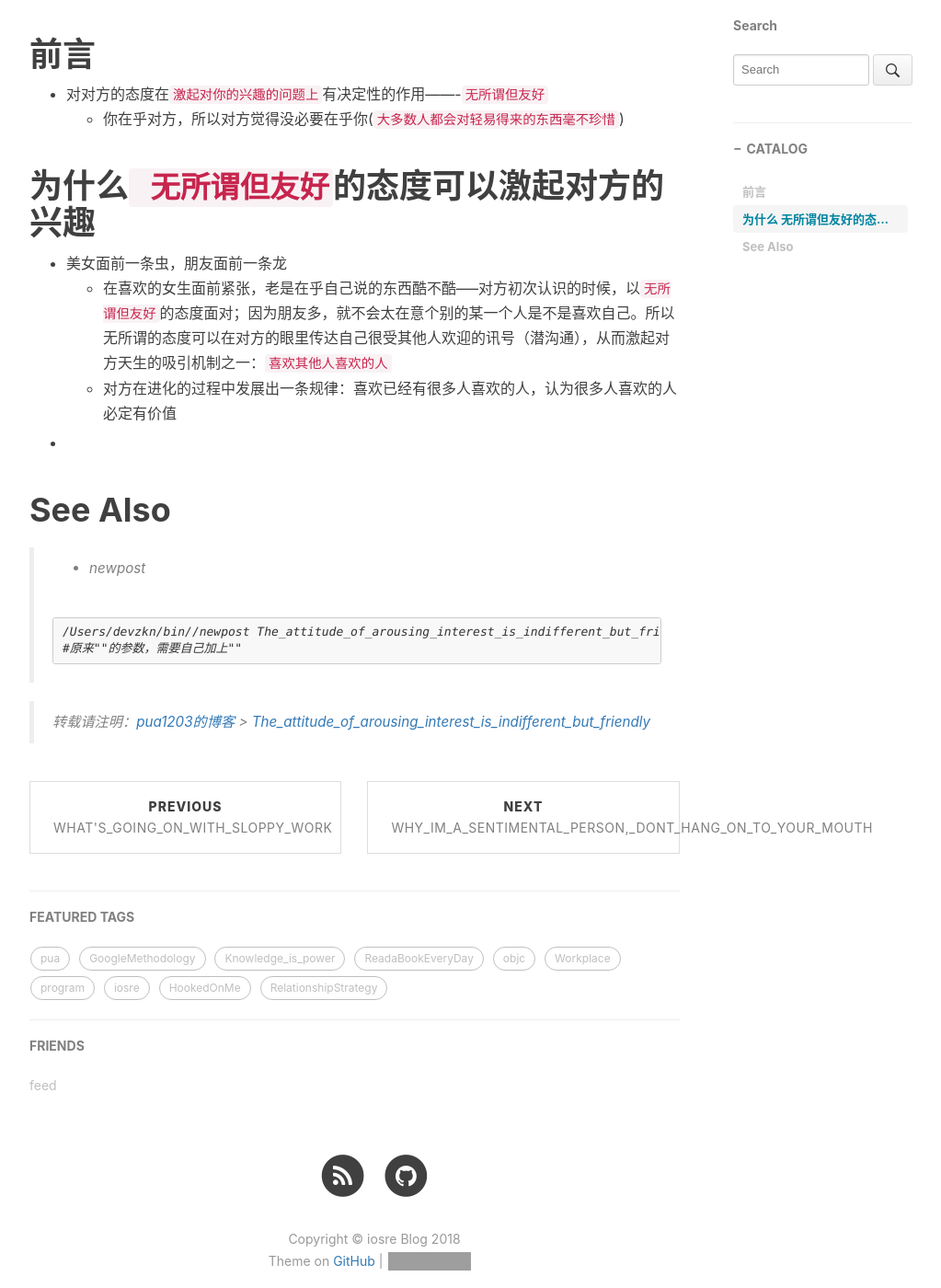
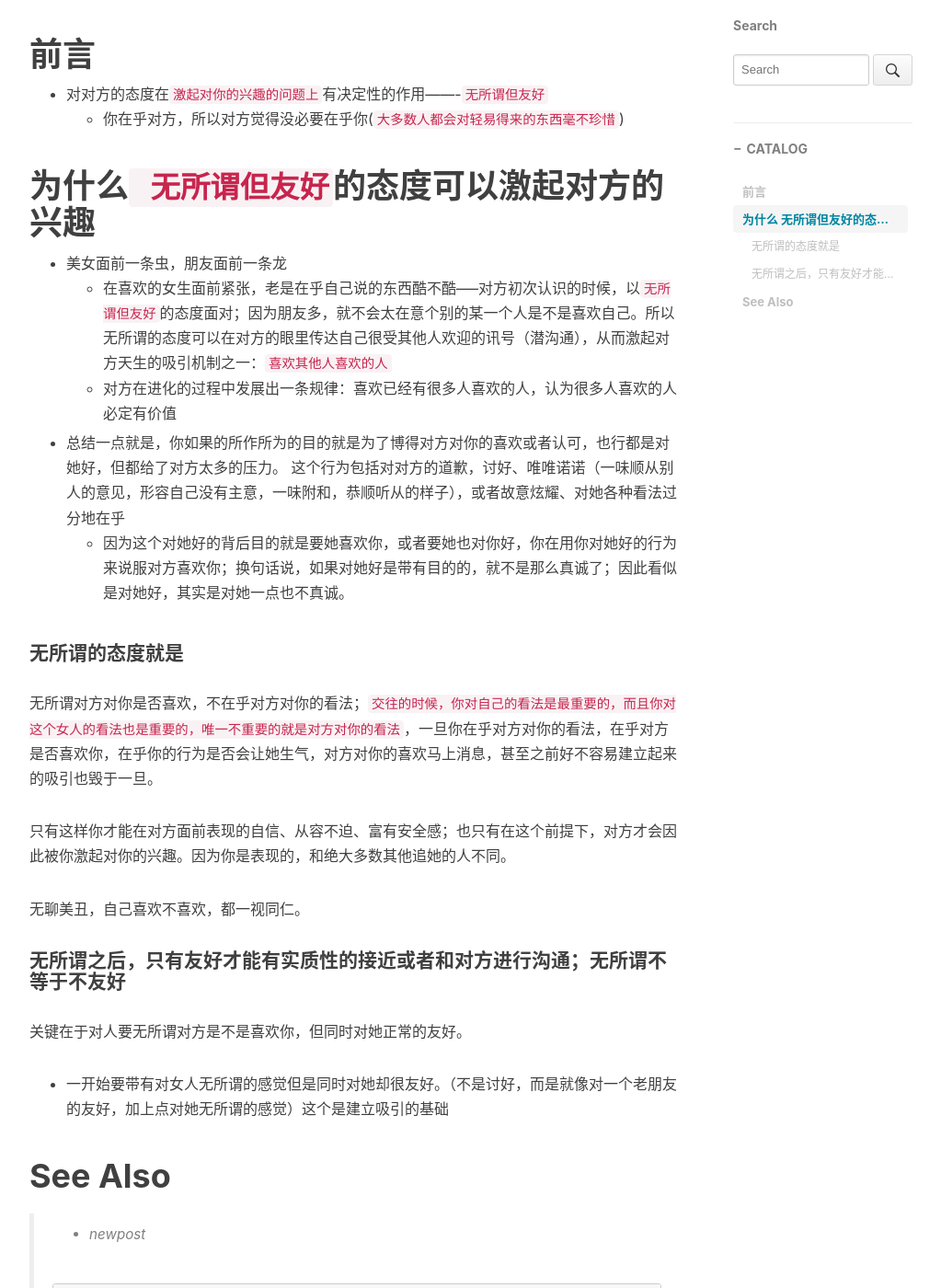
Before and after one commit to pua1203/pua1203.github.io, a Jekyll site: the page built from _posts/HookedOnMe/2018-10-28-The_attitude_of_arousing_interest_is_indifferent_but_friendly.md, in a window 1280 px wide and 1400 px high, scrolled down 533 px. Shown: the whole window at 92% size, without its empty margins (233-1256 px from the left). Built offline with Jekyll 4.4.1, drawn with Linux system fonts in a browser that asks for light colours; nearby versions of some CDN libraries; comment, search, counter and statistics services are not loaded; grey boxes are pictures that could not be loaded.

Commit message:
无所谓但友好

```diff
--- a/_posts/HookedOnMe/2018-10-28-The_attitude_of_arousing_interest_is_indifferent_but_friendly.md
+++ b/_posts/HookedOnMe/2018-10-28-The_attitude_of_arousing_interest_is_indifferent_but_friendly.md
@@ -27,9 +27,34 @@ subtitle: 激起兴趣的态度是无所谓但友好
 * 美女面前一条虫，朋友面前一条龙
   * 在喜欢的女生面前紧张，老是在乎自己说的东西酷不酷-----对方初次认识的时候，以`无所谓但友好`的态度面对；因为朋友多，就不会太在意个别的某一个人是不是喜欢自己。所以无所谓的态度可以在对方的眼里传达自己很受其他人欢迎的讯号（潜沟通），从而激起对方天生的吸引机制之一：`喜欢其他人喜欢的人`
   * 对方在进化的过程中发展出一条规律：喜欢已经有很多人喜欢的人，认为很多人喜欢的人必定有价值
-*
+* 总结一点就是，你如果的所作所为的目的就是为了博得对方对你的喜欢或者认可，也行都是对她好，但都给了对方太多的压力。 这个行为包括对对方的道歉，讨好、唯唯诺诺（一味顺从别人的意见，形容自己没有主意，一味附和，恭顺听从的样子），或者故意炫耀、对她各种看法过分地在乎
+  * 因为这个对她好的背后目的就是要她喜欢你，或者要她也对你好，你在用你对她好的行为来说服对方喜欢你；换句话说，如果对她好是带有目的的，就不是那么真诚了；因此看似是对她好，其实是对她一点也不真诚。
 
 
+
+
+
+#### 无所谓的态度就是
+
+无所谓对方对你是否喜欢，不在乎对方对你的看法；`交往的时候，你对自己的看法是最重要的，而且你对这个女人的看法也是重要的，唯一不重要的就是对方对你的看法`，一旦你在乎对方对你的看法，在乎对方是否喜欢你，在乎你的行为是否会让她生气，对方对你的喜欢马上消息，甚至之前好不容易建立起来的吸引也毁于一旦。
+
+
+
+只有这样你才能在对方面前表现的自信、从容不迫、富有安全感；也只有在这个前提下，对方才会因此被你激起对你的兴趣。因为你是表现的，和绝大多数其他追她的人不同。
+
+
+
+无聊美丑，自己喜欢不喜欢，都一视同仁。
+
+
+
+#### 无所谓之后，只有友好才能有实质性的接近或者和对方进行沟通；无所谓不等于不友好
+
+关键在于对人要无所谓对方是不是喜欢你，但同时对她正常的友好。
+
+
+
+* 一开始要带有对女人无所谓的感觉但是同时对她却很友好。（不是讨好，而是就像对一个老朋友的友好，加上点对她无所谓的感觉）这个是建立吸引的基础
 
 
 
```
Also changed, not shown: _posts/HookedOnMe/2018-10-16-Directory.md (+1 -1 lines).
